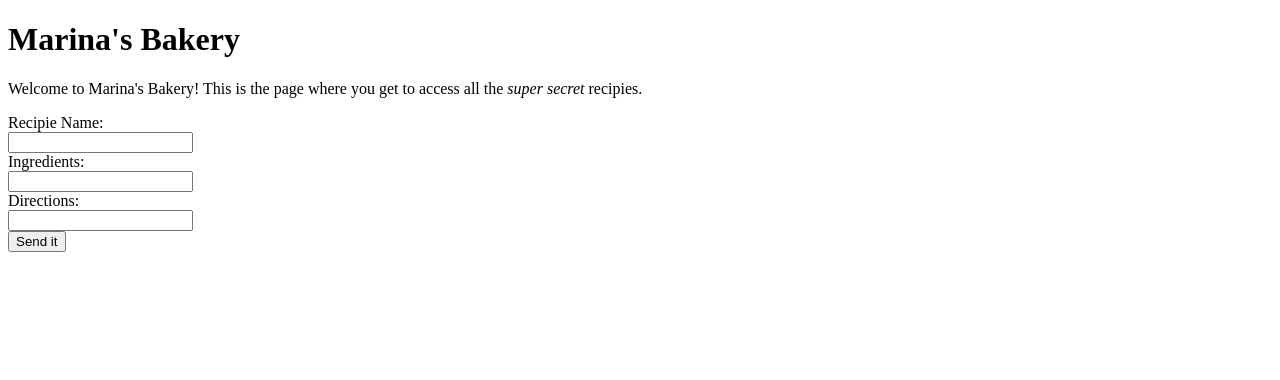
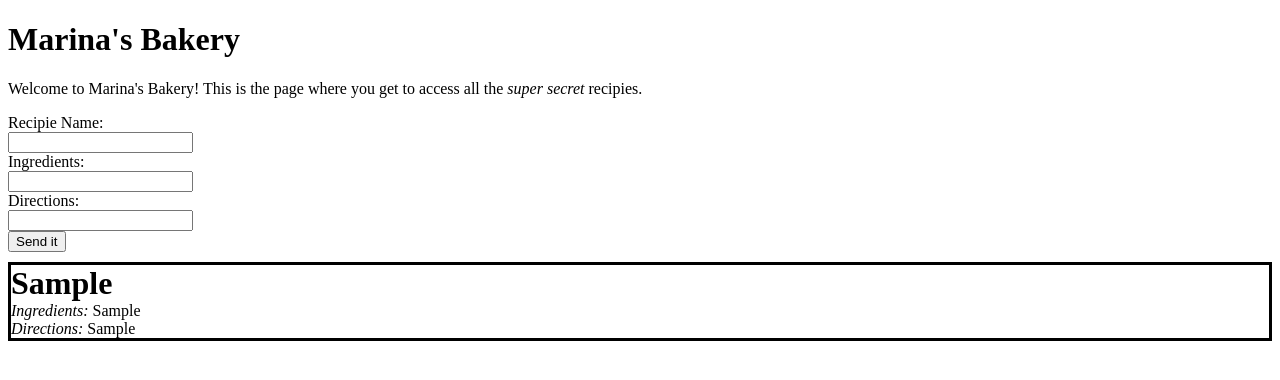
Before and after one commit to VicShcherbert/marinas-bakery, a plain HTML site: page index.html in a window 1280 px wide. Both pictures are taken after typing "Sample", "Sample", "Sample" into the empty fields and a click on the button "Send it". Drawn offline with Linux system fonts and the light colour scheme.

Commit message:
now the data gets saved in an array

```diff
--- a/index.html
+++ b/index.html
@@ -22,8 +22,9 @@
         <input type="text" id="directions" name="directions" /><br />
         <!-- <button type="submit" onclick="submitFunction()">Send it</button> -->
         <button type="submit">Send it</button>
-    </form>
-</div>
+      </form>
+    </div>
+    <div id="recipe-display"></div>
   </body>
   <script type="text/javascript" src="main.js"></script>
 </html>
--- a/main.js
+++ b/main.js
@@ -11,10 +11,25 @@ formElement.addEventListener('submit', (event) => {
     directions: document.getElementById('directions').value,
   };
   recipies.push(recipie);
-  console.log(recipies);
+  // console.log(recipies);
+
+  renderRecipeList();
+
   document.getElementById('recipieName').value = '';
   document.getElementById('ingredients').value = '';
   document.getElementById('directions').value = '';
 });
 
-console.log(recipies);
+const renderRecipeList = () => {
+  const listOfRecipes = document.getElementById('recipe-display');
+  listOfRecipes.innerHTML = '';
+  recipies.forEach((element) => {
+    listOfRecipes.innerHTML = listOfRecipes.innerHTML +=
+      "<div id='recipeItem'><h1 id='recipeHeader'>" +
+      element.recipieName +
+      '</h1>' +
+      "<div id='ingredients'><i>Ingredients: </i>" +
+      element.ingredients +
+      "</div><div id='directions'><i>Directions: </i>" + element.directions + "</div></div>";
+  });
+};
--- a/styles.css
+++ b/styles.css
@@ -0,0 +1,8 @@
+#recipeItem {
+    margin-top: 10px;
+    border-style: solid;
+}
+
+#recipeHeader {
+    margin: 0px;
+}
```
